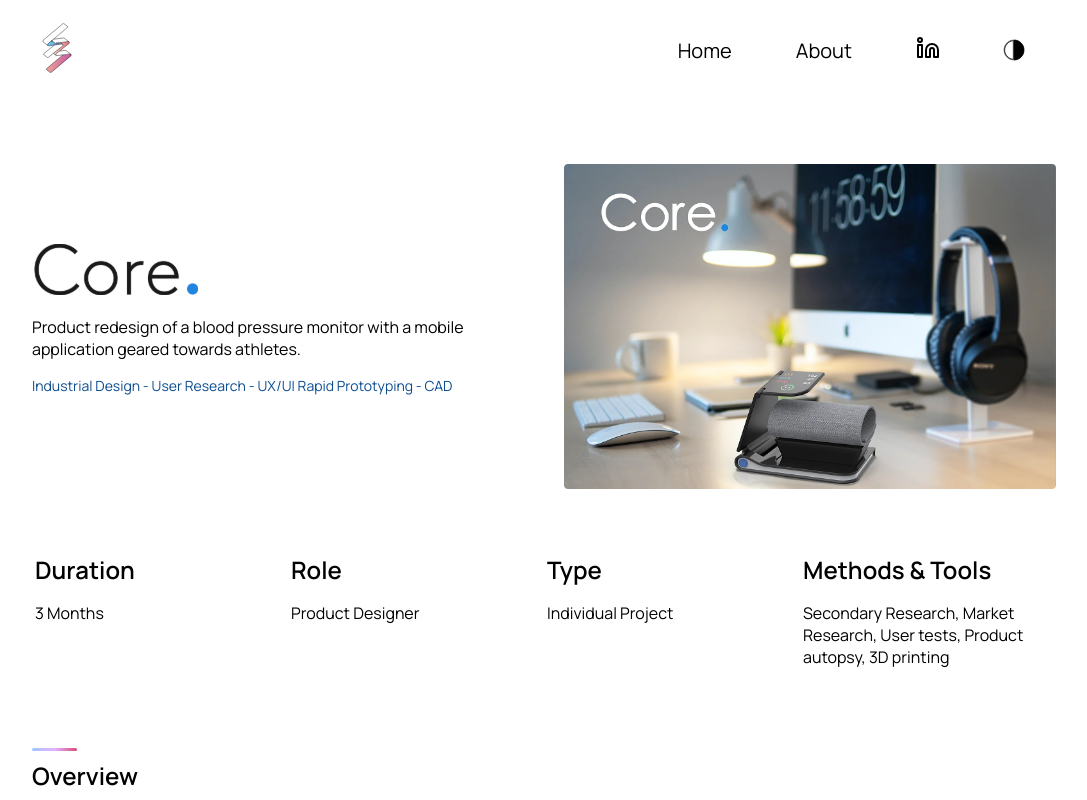
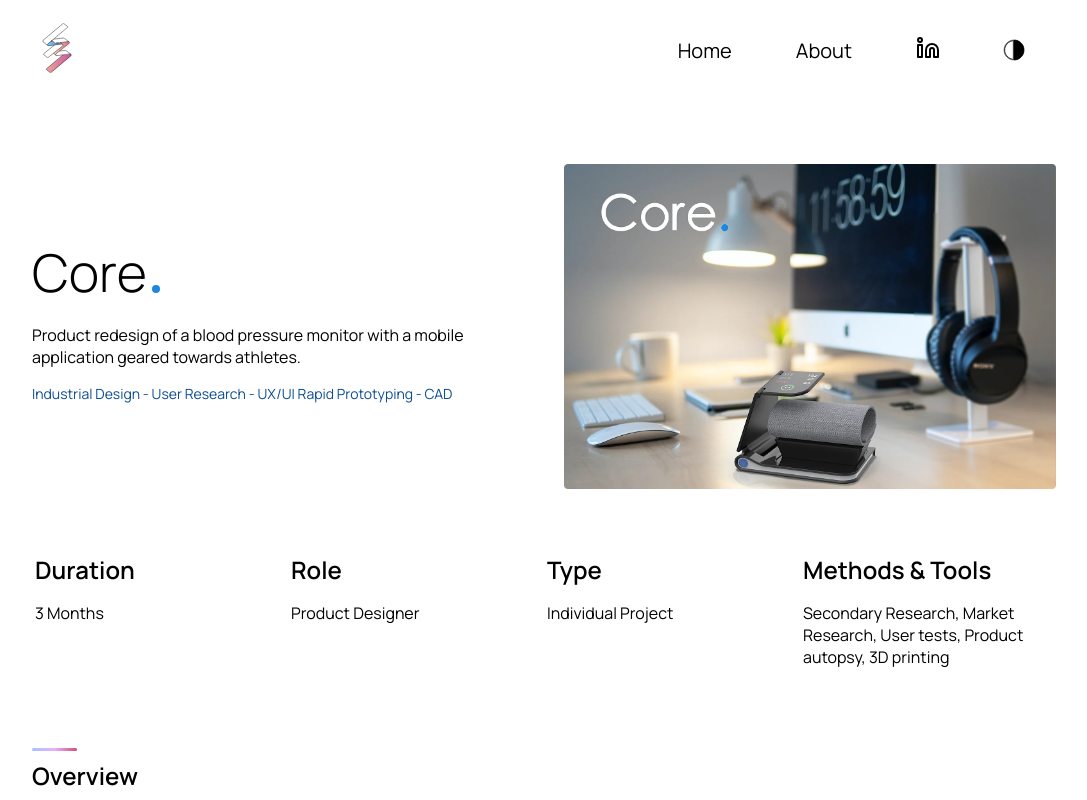
Before and after one commit to Elimists/sash-portfolio, a Next.js app: page /project/core in a window 1280 px wide. Shown: the top 800 px of the page, without its empty margins (96-1183 px from the left). Built offline with nearby package versions, Linux system fonts and the light colour scheme.

Commit message:
Imported darkmode Core title svg

```diff
--- a/pages/project/core.js
+++ b/pages/project/core.js
@@ -7,6 +7,7 @@ import useScrolledDown from '../../hooks/useScrolledDown'
 /** Assets realted to the project Core.  */
 import styles from '../../styles/Homie.module.css'
 import CoreTitleSvg from '../../components/svgImages/core/CoreTitleSvg'
+import CoreTitleDarkModeSvg from '../../components/svgImages/core/CoreTitleDarkModeSvg'
 import CoreImage from '../../public/projects/core/core.webp'
 import CoreProcessSvg from '../../components/svgImages/core/CoreProcessSvg'
 import ResearchImage from '../../public/projects/core/research.webp'
@@ -75,7 +76,10 @@ export default function CoreBP(){
             <div className={styles.container}>
                 <section className={styles.top_section}>
                     <div>
-                        <CoreTitleSvg/>
+                        <div className={styles.core_title_div}>
+                            <p>Core</p>
+                            <div></div>
+                        </div>
                         <p>
                             Product redesign of a blood pressure monitor with a mobile
                             application geared towards athletes.
```
